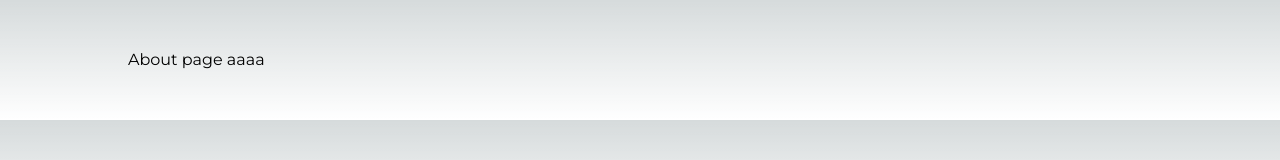
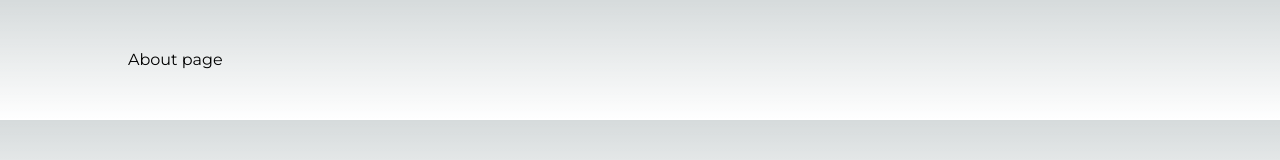
Before and after one commit to sukiasyan/landing-page, a Next.js app: page /about in a window 1280 px wide. Shown: the top 160 px of the page. Built offline with nearby package versions, Linux system fonts and the light colour scheme.

Commit message:
deploy to vercel

```diff
--- a/app/[movie]/page.tsx
+++ b/app/[movie]/page.tsx
@@ -1,6 +1,9 @@
 import Image from "next/image";
 
+
+// @ts-ignore
 export default async function MovieDetail({params}) {
+  console.log('Function: MovieDetail - Line 4 - ', params);
 const {movie} = params;
   const imagePath = 'https://image.tmdb.org/t/p/original'
 
--- a/app/about/page.tsx
+++ b/app/about/page.tsx
@@ -3,7 +3,7 @@
 export default function About() {
   return (
       <main>
-        About page aaaa
+        About page
       </main>
   )
 }
--- a/app/page.tsx
+++ b/app/page.tsx
@@ -1,5 +1,16 @@
 import Movie from './Movie'
 import {MoviesProps} from "@/app/types";
+
+
+export async function generateStaticParams() {
+  const data = await fetch(
+      `https://api.themoviedb.org/3/movie/popular?api_key=${process.env.API_KEY}`,{next:{revalidate: 0}})
+
+  const res = await data.json()
+  return res.results.map((movie: MoviesProps)=>({
+  movie: movie.id.toString(),
+  }))
+}
 
 export default async function Home() {
  const data = await fetch(
@@ -7,7 +18,6 @@ export default async function Home() {
 
   const res = await data.json()
 
-  console.log('Function: Home - Line 9 - ', res);
   return (
     <main >
 
```
Also changed, not shown: app/types.ts (line endings or trailing spaces).
